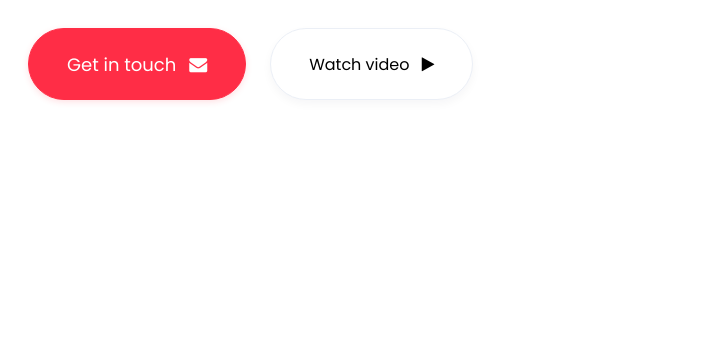
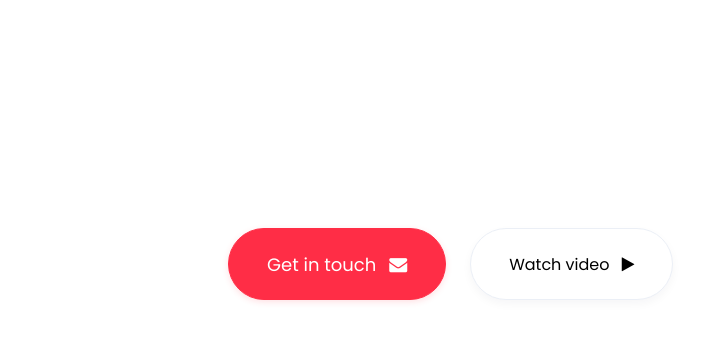
Before and after one commit to NandhipatiGanesh/Awesome-Buttons-with-hover-effects-, a plain HTML site: page index.html in a window 1280 px wide. Shown: the whole page, without its empty margins (0-709 px from the left). Drawn offline with Linux system fonts and the light colour scheme.

Commit message:
Update index.html

```diff
--- a/index.html
+++ b/index.html
@@ -14,6 +14,8 @@ body {
     grid-column-gap: 24px;
     align-items: center;
     display: flex;
+    margin: 200px  200px;
+
 }
 
 .button-primary {
```
